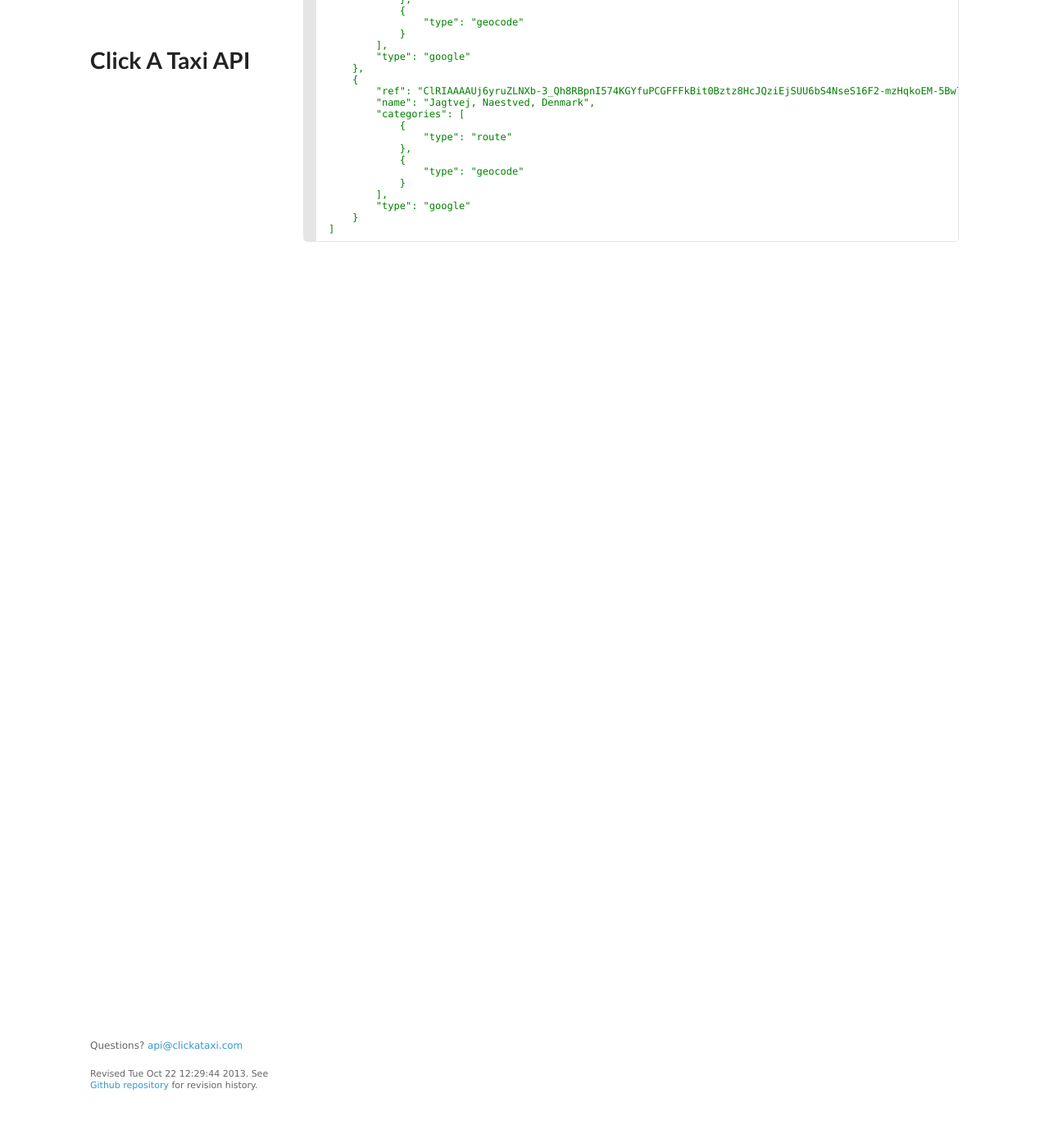
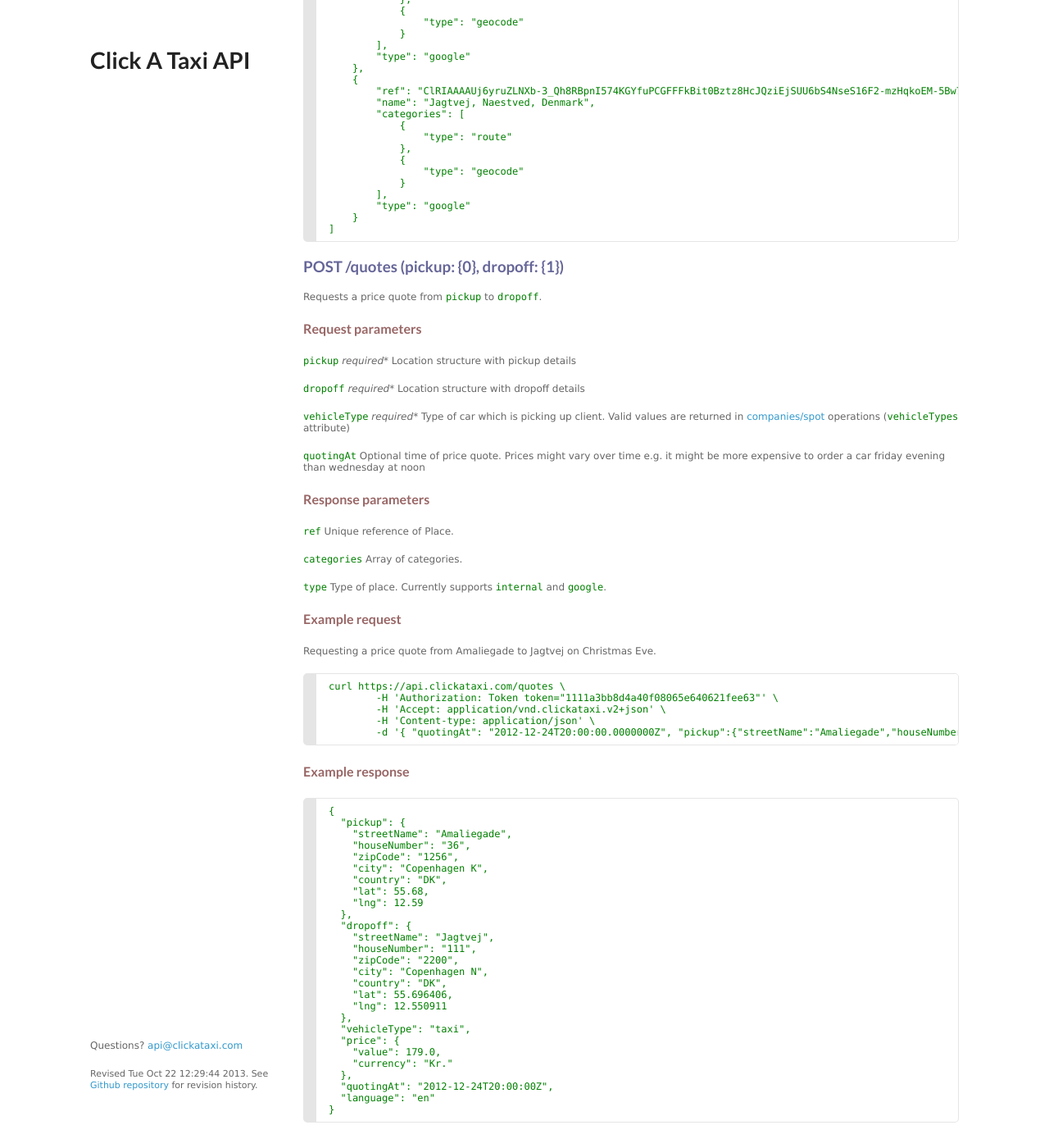
Before and after one commit to clickataxi/api-documentation, a Jekyll site: the page built from index.md, in a window 1280 px wide and 1400 px high, scrolled down 16933 px. Shown: the whole window at 82% size. Built offline with Jekyll 4.4.1, drawn with Linux system fonts in a browser that asks for light colours; Markdown is read by kramdown in place of the engine named in the settings; before the commit the page ends 17298 px from its top, so only the background shows below that.

Commit message:
Adds documentation of getting a price quote

```diff
--- a/index.md
+++ b/index.md
@@ -1151,6 +1151,71 @@
 	]
 
 
+### POST /quotes (pickup: {0}, dropoff: {1})
+
+Requests a price quote from `pickup` to `dropoff`.
+
+
+#### Request parameters
+
+`pickup` _required_* Location structure with pickup details
+
+`dropoff` _required_* Location structure with dropoff details
+
+`vehicleType` _required_* Type of car which is picking up client. Valid values are returned in [companies/spot](#spot_companies) operations (`vehicleTypes` attribute)
+
+`quotingAt` Optional time of price quote. Prices might vary over time e.g. it might be more expensive to order a car friday evening than wednesday at noon
+
+
+#### Response parameters
+
+`ref` Unique reference of Place.
+
+`categories` Array of categories.
+
+`type` Type of place. Currently supports `internal` and `google`.
+
+
+#### Example request
+
+Requesting a price quote from Amaliegade to Jagtvej on Christmas Eve.
+
+	curl https://api.clickataxi.com/quotes \
+		-H 'Authorization: Token token="1111a3bb8d4a40f08065e640621fee63"' \
+		-H 'Accept: application/vnd.clickataxi.v2+json' \
+		-H 'Content-type: application/json' \
+		-d '{ "quotingAt": "2012-12-24T20:00:00.0000000Z", "pickup":{"streetName":"Amaliegade","houseNumber":"36","zipCode":"1256","city":"Copenhagen K","country":"DK","lat":55.68,"lng":12.59}, "dropoff":{"streetName":"Jagtvej","houseNumber":"111","zipCode":"2200","city":"Copenhagen N","country":"DK","lat":55.696406,"lng":12.550911}, "vehicleType": "taxi" }'
+
+
+#### Example response
+
+	{
+	  "pickup": {
+	    "streetName": "Amaliegade",
+	    "houseNumber": "36",
+	    "zipCode": "1256",
+	    "city": "Copenhagen K",
+	    "country": "DK",
+	    "lat": 55.68,
+	    "lng": 12.59
+	  },
+	  "dropoff": {
+	    "streetName": "Jagtvej",
+	    "houseNumber": "111",
+	    "zipCode": "2200",
+	    "city": "Copenhagen N",
+	    "country": "DK",
+	    "lat": 55.696406,
+	    "lng": 12.550911
+	  },
+	  "vehicleType": "taxi",
+	  "price": {
+	    "value": 179.0,
+	    "currency": "Kr."
+	  },
+	  "quotingAt": "2012-12-24T20:00:00Z",
+	  "language": "en"
+	}
 
 <!--
 ### GET /geocodings
```
